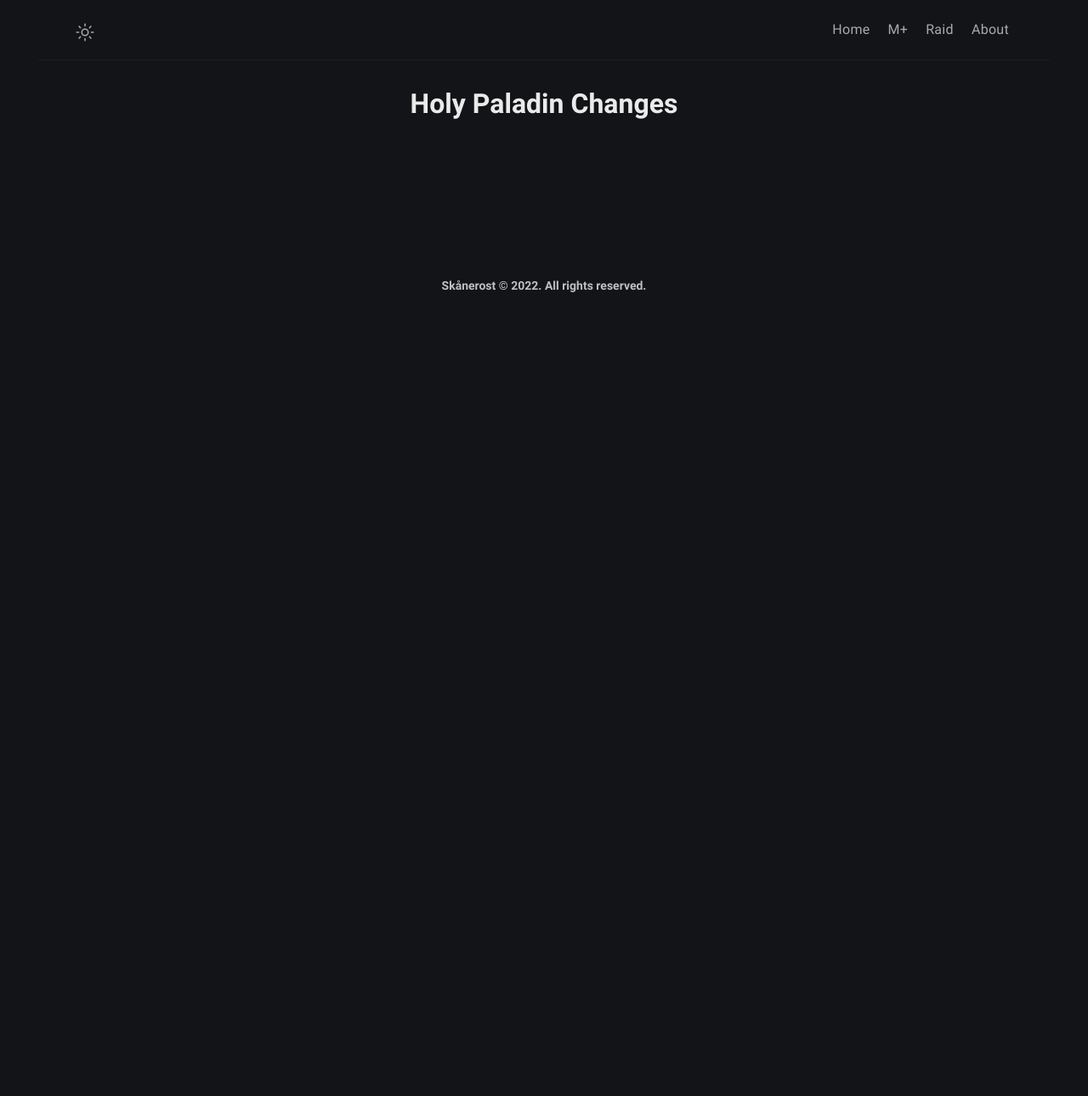
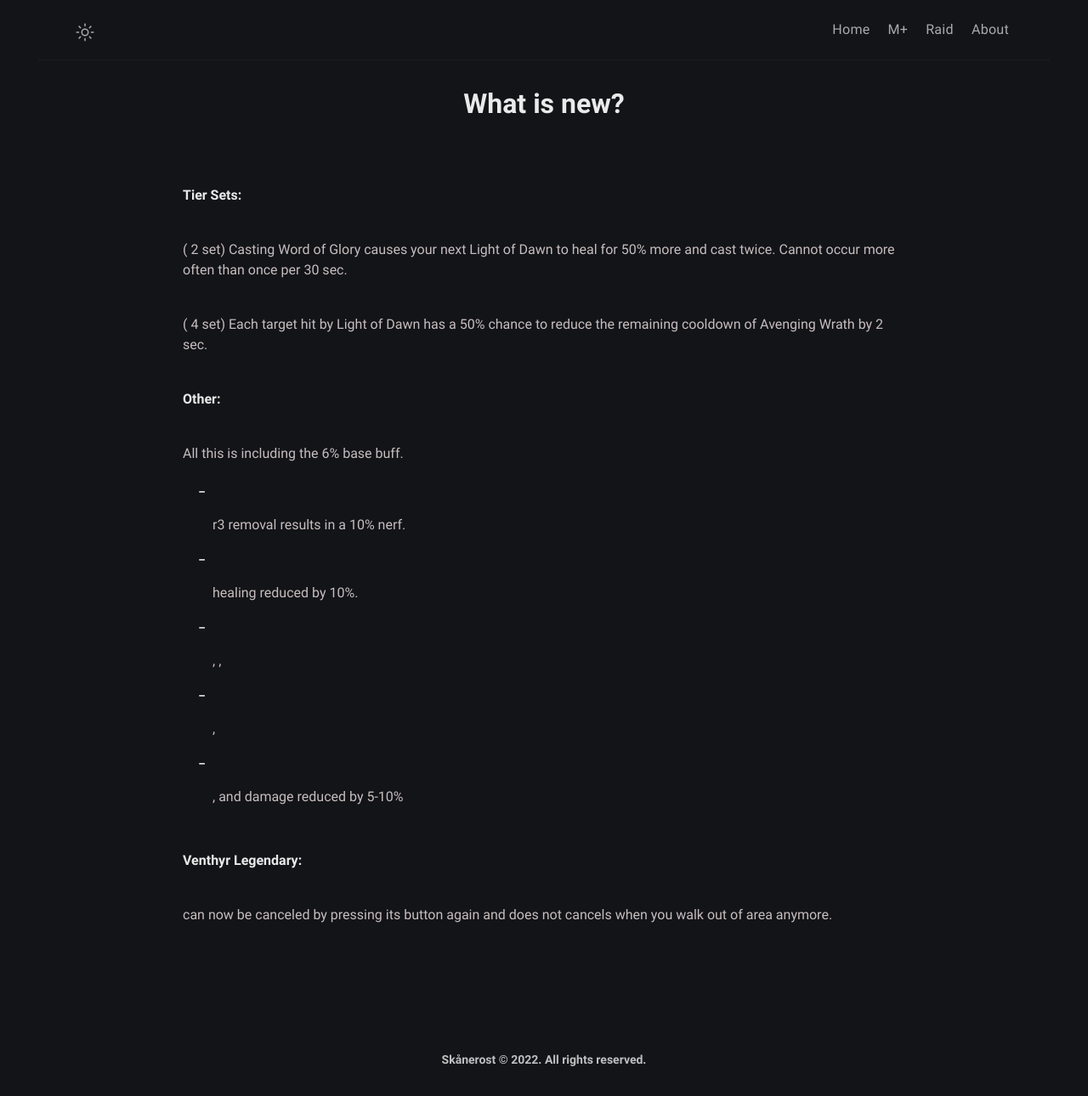
Before and after one commit to BetterThanWowhead/BetterThanWowhead.github.io, a Jekyll site: the page built from pages/M+/Patchnotes.md, in a window 1280 px wide. Shown: the whole page at 85% size. Built offline with Jekyll 4.4.1, drawn with Linux system fonts in a browser that asks for light colours; a script that is not in the unit is left out.

Commit message:
Patchnotes

```diff
--- a/pages/M+/Patchnotes.md
+++ b/pages/M+/Patchnotes.md
@@ -1,5 +1,31 @@
 ---
-title: Holy Paladin Changes
+title: What is new?
 permalink: /M+/PatchNotes
 layout: page
 ---
+
+**Tier Sets:**
+
+(<a href="https://ptr.wowhead.com/spell=364468/dawn-will-come" data-wowhead="spell=364468"></a> 2 set) Casting Word of Glory causes your next Light of Dawn to heal for 50% more and cast twice. Cannot occur more often than once per 30 sec.
+
+(<a href="https://ptr.wowhead.com/spell=363674/dawn-will-come" data-wowhead="spell=363674"></a> 4 set) Each target hit by Light of Dawn has a 50% chance to reduce the remaining cooldown of Avenging Wrath by 2 sec.
+
+**Other:**
+
+All this is including the 6% base buff.
+
+* <a href="https://www.wowhead.com/spell=66011/avenging-wrath" data-wowhead="spell=66011"></a> r3 removal results in a 10% nerf.
+
+* <a href="https://www.wowhead.com/spell=316958/ashen-hallow" data-wowhead="spell=316958"></a> healing reduced by 10%.
+
+* <a href="https://www.wowhead.com/spell=24275/hammer-of-wrath" data-wowhead="spell=24275"></a>, <a href="https://www.wowhead.com/spell=20271/judgment" data-wowhead="spell=20271"></a>,
+
+* <a href="https://www.wowhead.com/spell=24275/hammer-of-wrath" data-wowhead="spell=24275"></a>, <a href="https://www.wowhead.com/spell=20271/judgment" data-wowhead="spell=20271"></a>
+
+* <a href="https://www.wowhead.com/spell=20473/holy-shock" data-wowhead="spell=24275"></a>,
+<a href="https://www.wowhead.com/spell=316958/ashen-hallow" data-wowhead="spell=316958"></a> and
+<a href="https://www.wowhead.com/spell=340212/hallowed-discernment" data-wowhead="spell=316958"></a> damage reduced by 5-10%
+
+**Venthyr Legendary:**
+
+<a href="https://www.wowhead.com/spell=355447/radiant-embers" data-wowhead="spell=24275"></a> can now be canceled by pressing its button again and does not cancels when you walk out of <a href="https://www.wowhead.com/spell=316958/ashen-hallow" data-wowhead="spell=316958"></a> area anymore.
```
Also changed, not shown: pages/M+/playstyle.md (+1 -5 lines).
